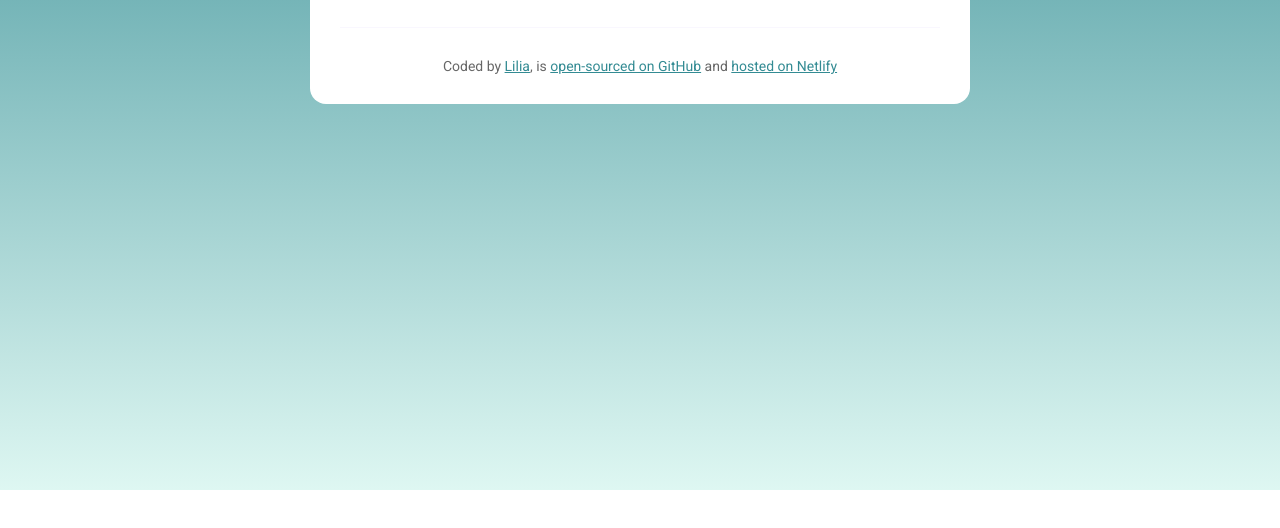
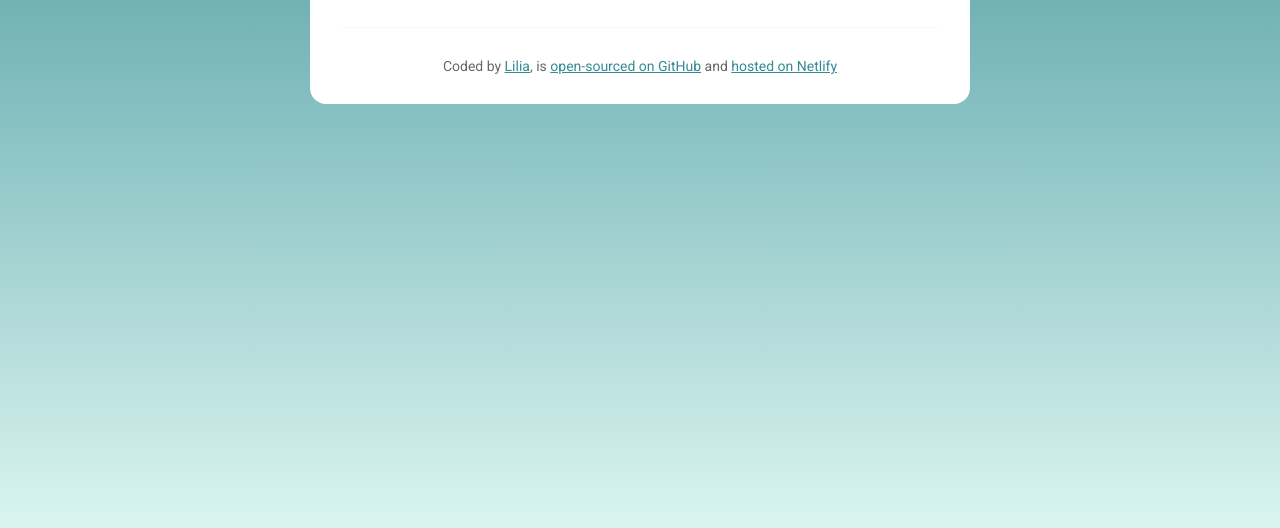
Before and after one commit to liliapianella-dot/weather-application-and-forecast, a plain HTML site: page index.html in a window 1280 px wide. Shown: the part 310-838 px from the top of the page. Drawn offline with Linux system fonts and the light colour scheme; a web font is replaced by a local one.

Commit message:
Corrected CSS to ensure the background gradient covers the entire page

```diff
--- a/src/styles.css
+++ b/src/styles.css
@@ -1,12 +1,7 @@
-html,
 body {
-  height: 100%;
-  margin: 0;
-}
-body {
+  min-height: 100vh;
   background: linear-gradient(to top, #def7f2 0%, #338b93 100%);
   background-repeat: no-repeat;
-  background-size: cover;
   font-family: "Roboto", sans-serif;
   font-optical-sizing: auto;
   font-weight: <weight>;
```
